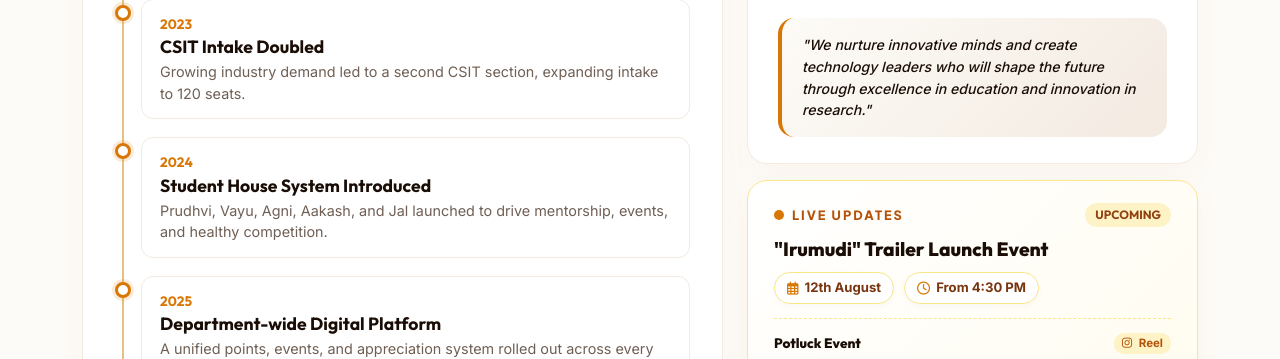
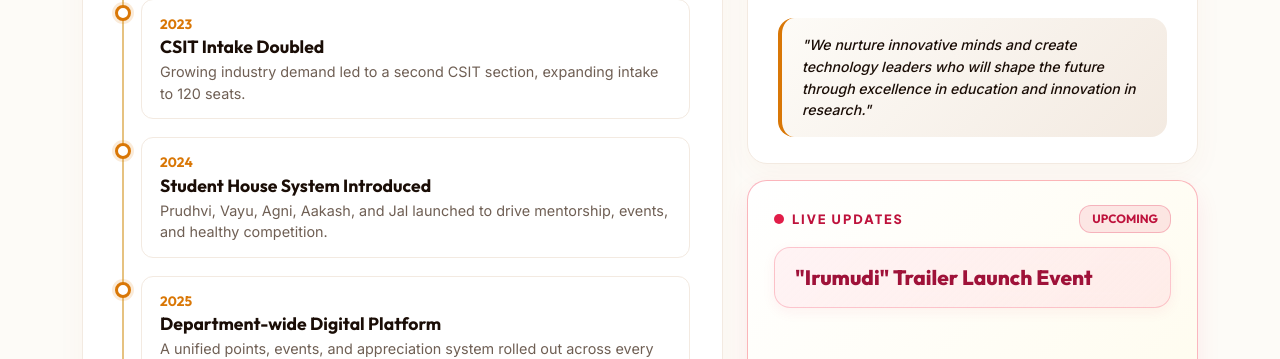
Before and after one commit to vakapallimukesh/Department-websiite, a PHP site: page / in a window 1280 px wide. Shown: the part 1112-1471 px from the top of the page. Run offline with PHP 8.4, Linux system fonts and the light colour scheme; some libraries are stand-ins or nearby versions.

Commit message:
Update homepage Live Updates card styling and layout

```diff
--- a/index.php
+++ b/index.php
@@ -1793,16 +1793,23 @@ include "./head.php";
     .live-pulse-dot {
         width: 10px;
         height: 10px;
-        background-color: #d97706;
+        background-color: #e11d48;
         border-radius: 50%;
         display: inline-block;
         animation: livePulse 1.8s infinite;
+        box-shadow: 0 0 10px rgba(225, 29, 72, 0.8);
+    }
+
+    .live-updates-card {
+        border: 1.5px solid rgba(244, 63, 94, 0.38) !important;
+        box-shadow: 0 10px 25px rgba(225, 29, 72, 0.08) !important;
+        transition: all 0.3s cubic-bezier(0.16, 1, 0.3, 1) !important;
     }
 
     .live-updates-card:hover {
-        transform: translateY(-3px);
-        box-shadow: 0 14px 30px rgba(217, 119, 6, 0.12) !important;
-        border-color: #fde68a !important;
+        transform: translateY(-4px) !important;
+        box-shadow: 0 16px 36px rgba(225, 29, 72, 0.22) !important;
+        border-color: rgba(225, 29, 72, 0.70) !important;
     }
     </style>
 
@@ -1916,52 +1923,34 @@ include "./head.php";
                     </div>
 
                     <!-- Live Updates Box -->
-                    <div class="live-updates-card" style="margin-top: 16px; padding: 22px 26px; border-radius: 20px; background: linear-gradient(135deg, #ffffff 0%, #fffbeb 100%); border: 1.5px solid #fde68a; box-shadow: 0 10px 25px rgba(217, 119, 6, 0.07); position: relative; overflow: hidden; transition: all 0.3s ease;">
-                        <div style="display: flex; align-items: center; justify-content: space-between; margin-bottom: 10px;">
-                            <div style="display: flex; align-items: center; gap: 8px;">
-                                <span class="live-pulse-dot"></span>
-                                <span style="font-family: 'Plus Jakarta Sans', sans-serif; font-size: 0.8rem; font-weight: 800; letter-spacing: 2px; color: #b45309; text-transform: uppercase;">LIVE UPDATES</span>
+                    <div class="live-updates-card" style="flex: 1; margin-top: 16px; padding: 24px 26px; border-radius: 20px; background: linear-gradient(135deg, #ffffff 0%, #fffbeb 100%); border: 1.5px solid #fde68a; box-shadow: 0 10px 25px rgba(217, 119, 6, 0.07); position: relative; overflow: hidden; transition: all 0.3s ease; display: flex; flex-direction: column; justify-content: space-between;">
+                        <div>
+                            <div style="display: flex; align-items: center; justify-content: space-between; margin-bottom: 14px;">
+                                <div style="display: flex; align-items: center; gap: 8px;">
+                                    <span class="live-pulse-dot" style="background: #e11d48; box-shadow: 0 0 10px rgba(225, 29, 72, 0.8);"></span>
+                                    <span style="font-family: 'Plus Jakarta Sans', sans-serif; font-size: 0.8rem; font-weight: 800; letter-spacing: 2px; color: #be123c; text-transform: uppercase;">LIVE UPDATES</span>
+                                </div>
+                                <span style="background: rgba(225, 29, 72, 0.10); color: #be123c; font-size: 0.75rem; font-weight: 700; padding: 4px 12px; border-radius: 12px; font-family: 'Outfit', sans-serif; border: 1px solid rgba(225, 29, 72, 0.25);">UPCOMING</span>
                             </div>
-                            <span style="background: #fef3c7; color: #92400e; font-size: 0.75rem; font-weight: 700; padding: 3px 10px; border-radius: 12px; font-family: 'Outfit', sans-serif;">UPCOMING</span>
+
+                            <!-- Glassy Reddish Title Box -->
+                            <div style="background: linear-gradient(135deg, rgba(255, 241, 242, 0.85) 0%, rgba(254, 226, 226, 0.6) 100%); border: 1px solid rgba(244, 63, 94, 0.25); -webkit-backdrop-filter: blur(10px); backdrop-filter: blur(10px); border-radius: 16px; padding: 16px 20px; box-shadow: 0 4px 14px rgba(225, 29, 72, 0.06);">
+                                <h4 style="font-family: 'Outfit', sans-serif; font-weight: 800; font-size: 1.3rem; color: #9f1239; margin: 0; line-height: 1.3;">
+                                    "Irumudi" Trailer Launch Event
+                                </h4>
+                            </div>
                         </div>
 
-                        <h4 style="font-family: 'Outfit', sans-serif; font-weight: 800; font-size: 1.2rem; color: #1a0d06; margin-bottom: 10px; line-height: 1.3;">
-                            "Irumudi" Trailer Launch Event
-                        </h4>
-
-                        <div style="display: flex; flex-wrap: wrap; gap: 10px; align-items: center; margin-bottom: 14px;">
-                            <span style="display: inline-flex; align-items: center; gap: 6px; background: #ffffff; border: 1px solid #fde68a; padding: 5px 12px; border-radius: 20px; font-size: 0.82rem; font-weight: 700; color: #78350f; box-shadow: 0 2px 6px rgba(0,0,0,0.03);">
-                                <i class="far fa-calendar-alt" style="color: #d97706;"></i>
+                        <!-- Glassy Reddish Date & Time Pills -->
+                        <div style="display: flex; flex-wrap: wrap; gap: 10px; align-items: center; margin-top: auto;">
+                            <span style="display: inline-flex; align-items: center; gap: 6px; background: rgba(255, 241, 242, 0.95); border: 1px solid rgba(244, 63, 94, 0.3); padding: 6px 14px; border-radius: 20px; font-size: 0.85rem; font-weight: 700; color: #be123c; box-shadow: 0 2px 6px rgba(225, 29, 72, 0.08);">
+                                <i class="far fa-calendar-alt" style="color: #e11d48;"></i>
                                 12th August
                             </span>
-                            <span style="display: inline-flex; align-items: center; gap: 6px; background: #ffffff; border: 1px solid #fde68a; padding: 5px 12px; border-radius: 20px; font-size: 0.82rem; font-weight: 700; color: #78350f; box-shadow: 0 2px 6px rgba(0,0,0,0.03);">
-                                <i class="far fa-clock" style="color: #d97706;"></i>
+                            <span style="display: inline-flex; align-items: center; gap: 6px; background: rgba(255, 241, 242, 0.95); border: 1px solid rgba(244, 63, 94, 0.3); padding: 6px 14px; border-radius: 20px; font-size: 0.85rem; font-weight: 700; color: #be123c; box-shadow: 0 2px 6px rgba(225, 29, 72, 0.08);">
+                                <i class="far fa-clock" style="color: #e11d48;"></i>
                                 From 4:30 PM
                             </span>
-                        </div>
-
-                        <!-- Featured Event Video Spotlight (Potluck Event) -->
-                        <div style="border-top: 1px dashed #fde68a; padding-top: 14px;">
-                            <div style="display: flex; align-items: center; justify-content: space-between; margin-bottom: 8px;">
-                                <span style="font-size: 0.85rem; font-weight: 800; color: #1a0d06; font-family: 'Outfit', sans-serif;">
-                                    Potluck Event
-                                </span>
-                                <span style="font-size: 0.72rem; font-weight: 700; color: #b45309; background: #fef3c7; padding: 2px 8px; border-radius: 10px;">
-                                    <i class="fab fa-instagram me-1"></i> Reel
-                                </span>
-                            </div>
-                            <!-- Background Video (No Controls, Autoplay, Muted, Loop) -->
-                            <div style="position: relative; border-radius: 12px; overflow: hidden; margin-bottom: 10px; box-shadow: 0 4px 12px rgba(180, 83, 9, 0.08); height: 160px;">
-                                <video autoplay loop muted playsinline style="width: 100%; height: 100%; object-fit: cover; display: block; pointer-events: none;">
-                                    <source src="assets/videos/pot_luck.mp4" type="video/mp4">
-                                </video>
-                            </div>
-                            <p style="font-size: 0.82rem; color: #6f5f54; margin-bottom: 10px; line-height: 1.4;">
-                                A joyful community celebration featuring delicious homemade food, fun activities, and memorable bonding moments.
-                            </p>
-                            <a href="https://www.instagram.com/reel/C_VGop-ydyj/?igsh=MWZvdWozeGZ5a2pjag==" target="_blank" rel="noopener noreferrer" style="display: inline-flex; align-items: center; gap: 6px; background: linear-gradient(45deg, #f09433 0%, #e6683c 25%, #dc2743 50%, #cc2366 75%, #bc1888 100%); color: #ffffff; text-decoration: none; font-weight: 700; font-size: 0.8rem; padding: 7px 16px; border-radius: 20px; box-shadow: 0 4px 12px rgba(220, 39, 67, 0.25);">
-                                <i class="fab fa-instagram"></i> Watch Event Reel on Instagram <i class="fas fa-external-link-alt ms-1" style="font-size: 0.75rem;"></i>
-                            </a>
                         </div>
                     </div>
                 </div>
```
